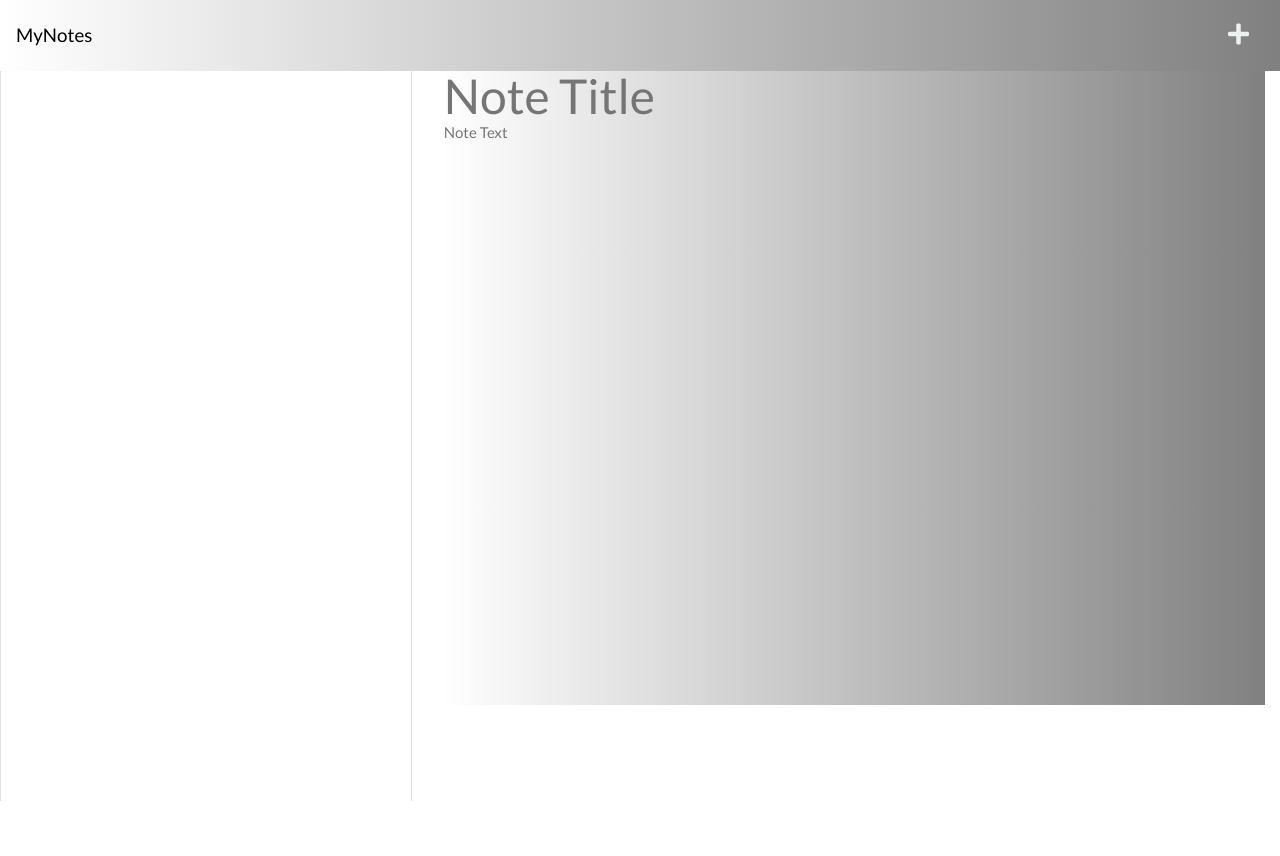
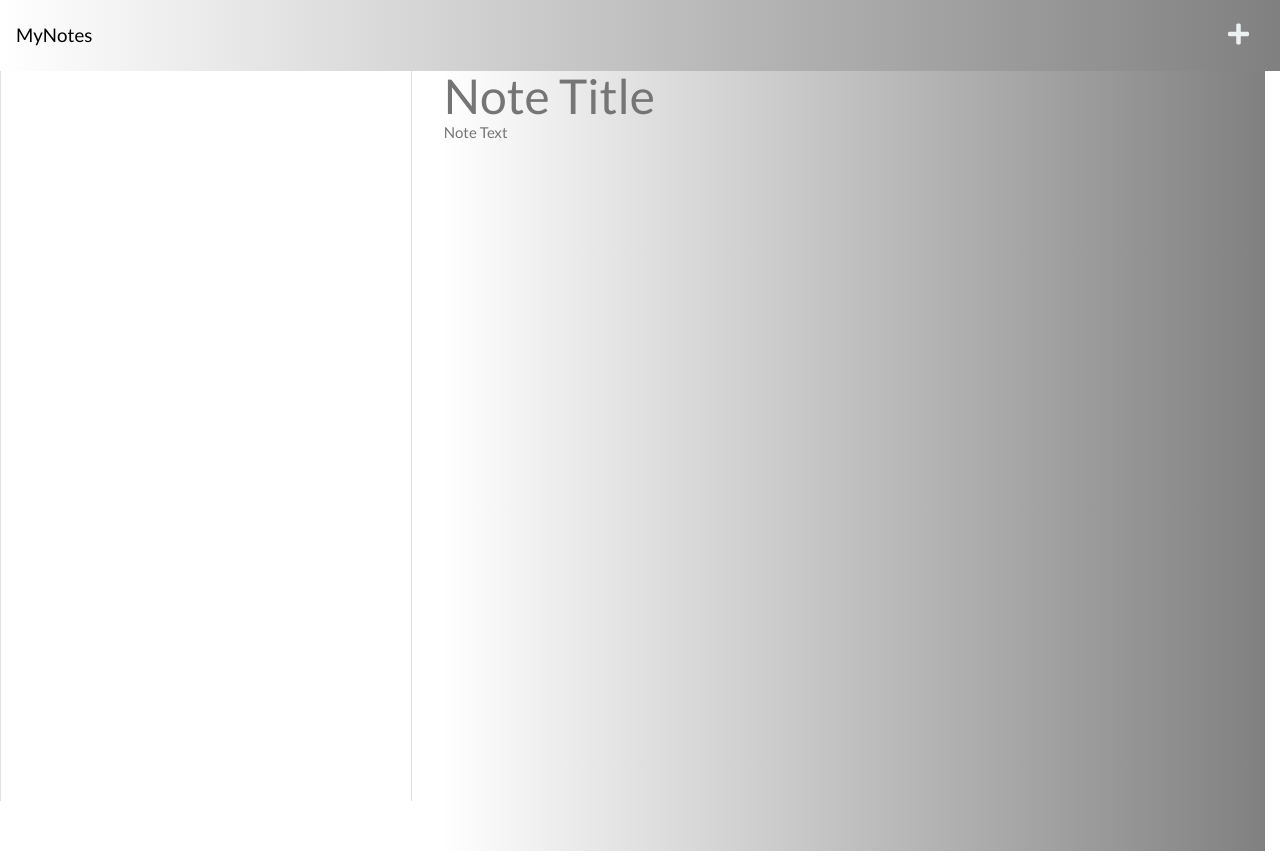
Before and after one commit to doctordutch/MyNotes, a website: page public/notes.html in a window 1280 px wide. Before the commit the page ends 801 px from the top, so only its background shows below. Drawn offline with nearby package versions, Linux system fonts and the light colour scheme; no server answers.

Commit message:
layout fixes

```diff
--- a/public/assets/css/styles.css
+++ b/public/assets/css/styles.css
@@ -36,7 +36,7 @@ body {
 
 .note-textarea {
   resize: none;
-  height: 80%;
+  height: 100%;
   padding-top: 0px;
 }
 
```
